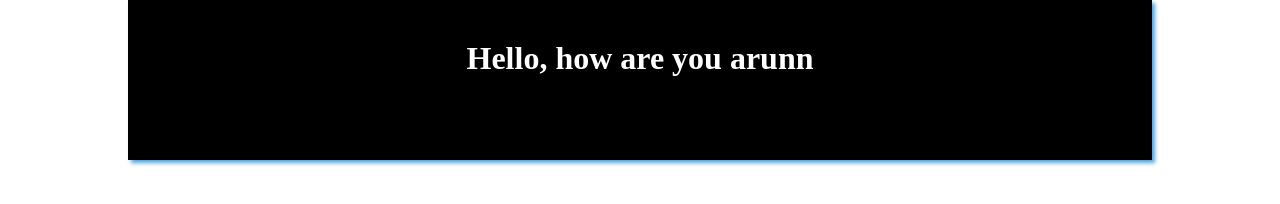
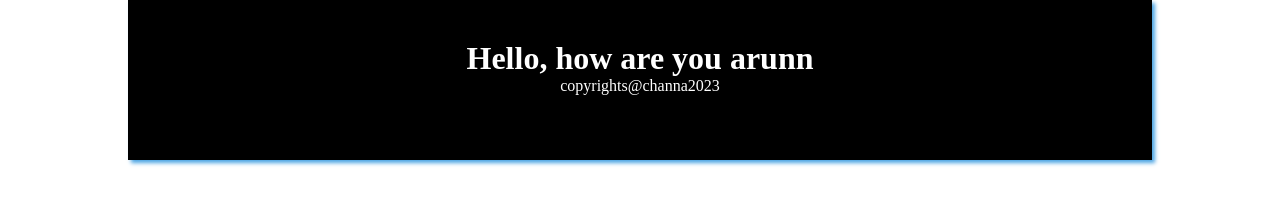
Before and after one commit to rohank7633/htmlproject, a plain HTML site: page index.html in a window 1280 px wide. Drawn offline with Linux system fonts and the light colour scheme.

Commit message:
Update index.html

```diff
--- a/index.html
+++ b/index.html
@@ -11,6 +11,7 @@
 
     <div class="heading">
         <h1> Hello, how are you arunn</h1>
+        <p>copyrights@channa2023</p>
     </div>
 
 
```
